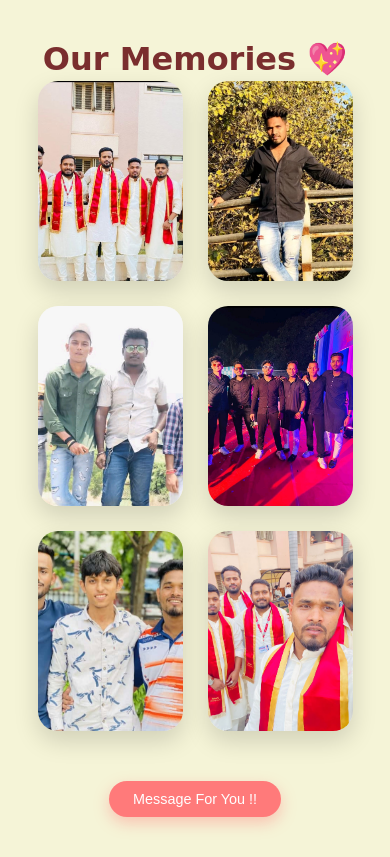
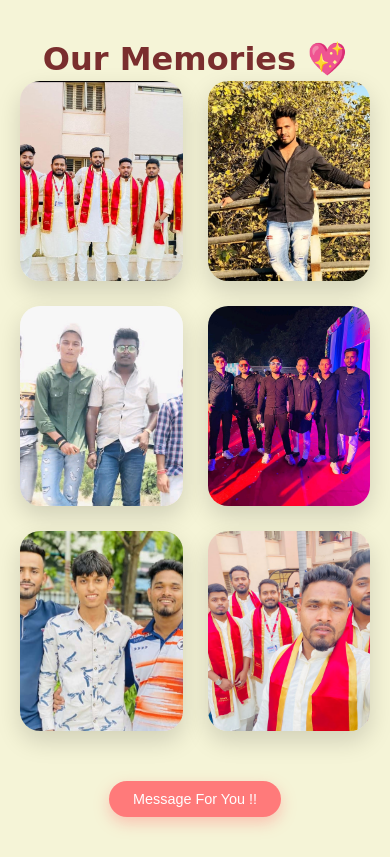
Before and after one commit to anonymous0011-svg/HappyBirthday, a plain HTML site: page index.html in a window 390 px wide. Both pictures are taken after a click on the button "Start the Celebration ✨". Drawn offline with Linux system fonts and the light colour scheme.

Commit message:
Update styles.css

```diff
--- a/styles.css
+++ b/styles.css
@@ -64,7 +64,7 @@ button { margin-top:25px; padding:12px 32px; border-radius:999px; border:none; b
     }
 
     /* GRID */
-    .grid { max-width:750px; width:90%; margin:auto; display:grid; grid-template-columns:repeat(2,1fr); gap:25px; }
+    .grid {margin:auto; display:grid; grid-template-columns:repeat(2,1fr); gap:25px; }
 
 
     /* CARDS */
```
